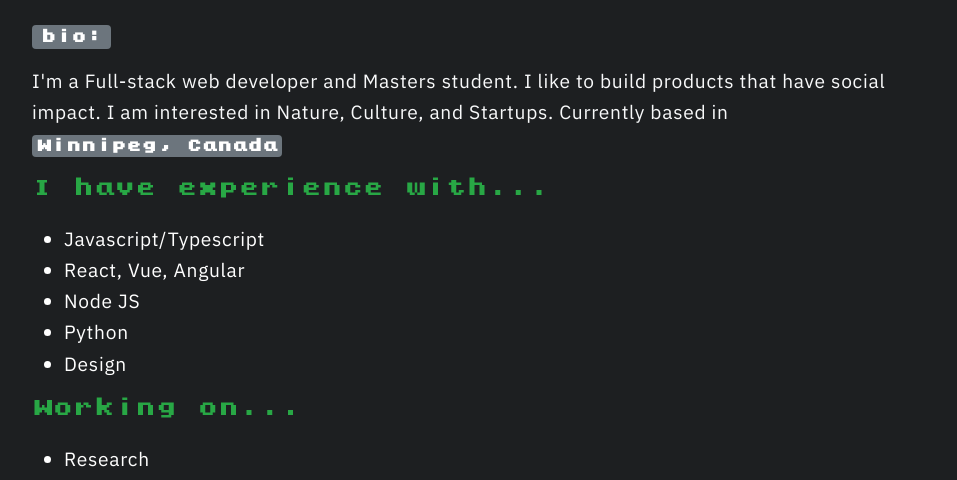
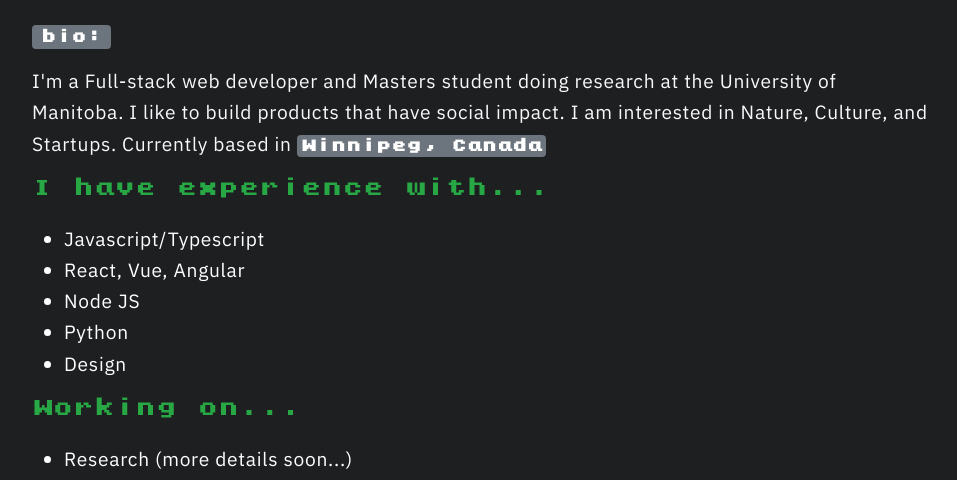
Before and after one commit to LeanKhan/leankhan.github.io, an Astro site: page / in a window 1280 px wide. Shown: the part 316-796 px from the top of the page, without its empty margins (160-1117 px from the left). Built offline with nearby package versions, Linux system fonts and the light colour scheme; Astro itself is replaced by a stand-in of ours.

Commit message:
feat: update tagline

```diff
--- a/src/pages/index.astro
+++ b/src/pages/index.astro
@@ -28,7 +28,7 @@ let permalink = 'https://e.segunlean.com';
           <span class="pixel-text badge bg-secondary mb-3">bio:</span>
           <!-- <p class="text-light">Developer | Designer</p> -->
           <p class="text-light">
-           I'm a Full-stack web developer and Masters student. I like to build
+           I'm a Full-stack web developer and Masters student doing research at the University of Manitoba. I like to build
             products that have social impact. I am interested in Nature,
             Culture, and Startups. Currently based in
             <span class="pixel-text badge bg-secondary p-1"
@@ -50,7 +50,7 @@ let permalink = 'https://e.segunlean.com';
           <h5 class="pixel-text">Working on...</h5>
           <div class="text-white">
             <ul>
-              <li>Research</li>
+              <li>Research (more details soon...)</li>
               <li>Improving my writing and reading</li>
               <li>Learning French <i>oui oui</i></li>
             </ul>
```
Also changed, not shown: 1 other file.
